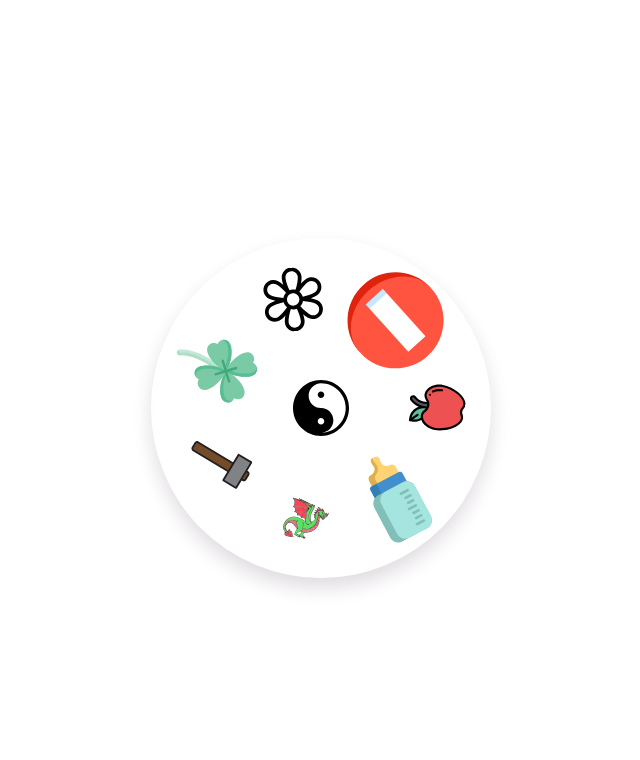
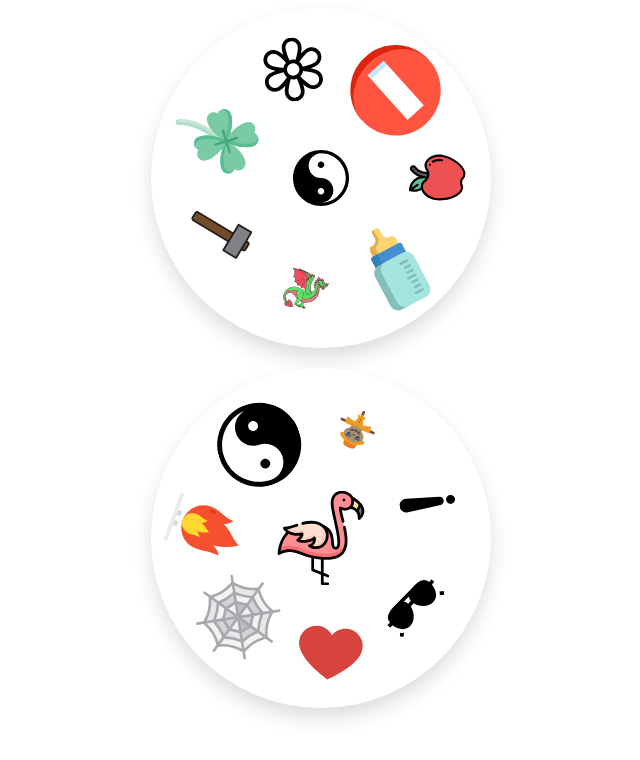
Before and after one commit to drozddamian/dobble, a React (Create React App) app: page / in a window 1280 px wide. Shown: the top 760 px of the page, without its empty margins (319-959 px from the left). Built offline with nearby package versions, Linux system fonts and the light colour scheme.

Commit message:
Change cards if chosen symbol match with card in the table center

```diff
--- a/package.json
+++ b/package.json
@@ -10,11 +10,13 @@
     "@types/big.js": "^4.0.5",
     "@types/jest": "^26.0.8",
     "@types/node": "^14.0.27",
+    "@types/ramda": "^0.27.14",
     "@types/react": "^16.9.44",
     "@types/react-dom": "^16.9.8",
     "@types/styled-components": "^5.1.2",
     "big.js": "^5.2.2",
     "file-loader": "^6.0.0",
+    "ramda": "^0.27.1",
     "react": "^16.13.1",
     "react-dom": "^16.13.1",
     "react-router-dom": "^5.2.0",
--- a/src/components/Card/Symbol/index.tsx
+++ b/src/components/Card/Symbol/index.tsx
@@ -1,10 +1,12 @@
 import React from 'react'
 import styled from 'styled-components'
+import CARD_SYMBOLS from '../../../constants/symbols'
+import { SymbolName } from '../../../types'
 
 interface Props {
-  name: string;
-  icon: string;
+  symbolId: SymbolName;
   symbolScale: string;
+  handleSymbolClick?: ((name: SymbolName) => void) | undefined;
 }
 
 interface SymbolProps {
@@ -13,10 +15,11 @@ interface SymbolProps {
 
 
 const Symbol: React.FC<Props> = (props: Props) => {
-  const { name, icon, symbolScale } = props
+  const { symbolId, symbolScale, handleSymbolClick } = props
+  const { name, icon } = CARD_SYMBOLS[symbolId]
 
   return (
-    <Wrapper>
+    <Wrapper onClick={() => handleSymbolClick && handleSymbolClick(symbolId)}>
       <SymbolIcon
         src={icon}
         symbolScale={symbolScale}
@@ -31,6 +34,7 @@ export const Wrapper = styled.div`
   display: flex;
   justify-content: center;
   align-items: center;
+  cursor: pointer;
 `
 
 const SymbolIcon = styled.img`
--- a/src/components/Card/index.tsx
+++ b/src/components/Card/index.tsx
@@ -1,11 +1,12 @@
 import React from 'react'
 import styled from 'styled-components'
 import Symbol, { Wrapper as SymbolWrapper } from './Symbol'
-import { CardSymbolData } from '../../types'
+import { SymbolName } from '../../types'
 import { getSymbolScales } from '../../utils/cards'
 
 interface Props {
   cardSymbols: any;
+  handleSymbolClick?: (name: SymbolName) => void;
 }
 
 interface WrapperProps {
@@ -14,8 +15,8 @@ interface WrapperProps {
 
 
 const Card: React.FC<Props> = (props: Props) => {
-  const { cardSymbols } = props
-  const symbolList: CardSymbolData[] = Object.values(cardSymbols)
+  const { cardSymbols, handleSymbolClick } = props
+  const symbolIds = Object.keys(cardSymbols) as SymbolName[]
 
   const cardRotation = Math.floor(Math.random() * 360)
   const symbolScaleArray = getSymbolScales()
@@ -23,25 +24,28 @@ const Card: React.FC<Props> = (props: Props) => {
   return (
     <Wrapper>
       <CardContainer cardRotation={cardRotation}>
-        {symbolList.map(({ name, icon }, index) => (
-          <Symbol
-            key={`${name}_${index}`}
-            name={name}
-            icon={icon}
-            symbolScale={symbolScaleArray[index]}
-          />
-        ))}
+        {symbolIds.map((symbolId, index) => {
+          return (
+            <Symbol
+              key={`${symbolId}_${index}`}
+              symbolId={symbolId}
+              symbolScale={symbolScaleArray[index]}
+              handleSymbolClick={handleSymbolClick || undefined}
+            />
+          )
+        })}
       </CardContainer>
     </Wrapper>
   )
 }
 
 
-const Wrapper = styled.div`
+export const Wrapper = styled.div`
   width: 340px;
   height: 340px;
   box-shadow: 0 10px 19px 0 rgba(224,220,224,1);
   border-radius: 50%;
+  background: white;
 `
 
 const CardContainer = styled.div`
--- /dev/null
+++ b/src/components/PlayerSeat/index.tsx
@@ -0,0 +1,56 @@
+import React from 'react'
+import styled from 'styled-components'
+import { last } from 'ramda'
+import Card, { Wrapper as CardWrapper } from '../Card'
+import { SymbolName } from '../../types'
+
+interface Props {
+  cards: string[];
+  handleSymbolClick: (name: SymbolName) => void;
+}
+
+
+const PlayerSeat: React.FC<Props> = (props: Props) => {
+  const { cards, handleSymbolClick } = props
+
+  const hasMoreThanOneCardLeft = cards.length > 1
+
+  return (
+    <Wrapper>
+      <CardsContainer>
+        <Card
+          cardSymbols={last(cards)}
+          handleSymbolClick={handleSymbolClick}
+        />
+
+        {hasMoreThanOneCardLeft && (
+          <Card cardSymbols={cards[cards.length - 2]} />
+        )}
+      </CardsContainer>
+    </Wrapper>
+  )
+}
+
+const Wrapper = styled.div`
+  grid-area: firstPlayer;
+  position: relative;
+`
+
+const CardsContainer = styled.div`
+  position: relative;
+  width: 100%;
+  height: 100%;
+  display: flex;
+  justify-content: center;
+  align-items: center;
+
+  ${CardWrapper} {
+    position: absolute;
+
+    :not(:first-of-type) {
+      display: none;
+    }
+  }
+`
+
+export default PlayerSeat
--- a/src/screens/GameTableScreen/index.tsx
+++ b/src/screens/GameTableScreen/index.tsx
@@ -1,32 +1,73 @@
-import React from 'react'
+import React, { useState, useEffect } from 'react'
 import styled from 'styled-components'
+import { last, isEmpty, isNil } from 'ramda'
 import Card from '../../components/Card'
+import PlayerSeat from '../../components/PlayerSeat'
 import { getCards } from '../../utils/cards'
+import { SymbolName } from '../../types'
 
 
 const GameTableScreen = () => {
+  const [centerCard, setCenterCard] = useState(null)
+  const [playerCards, setPlayerCards] = useState<string[]>([])
 
-  const { firstTableCard , cards } = getCards()
+  useEffect(() => {
+    const { firstTableCard , cards } = getCards()
+    setCenterCard(firstTableCard)
+    setPlayerCards(cards)
+  }, [])
+
+  const handleSymbolClick = (cardName: SymbolName) => {
+    if (isEmpty(playerCards) || isNil(centerCard)) {
+      return
+    }
+    // @ts-ignore
+    if (!centerCard.hasOwnProperty(cardName)) {
+      return
+    }
+
+    const currentPlayerCard = last(playerCards)
+    // @ts-ignore
+    setCenterCard(currentPlayerCard)
+
+    const currentCards = [...playerCards]
+    currentCards.pop()
+    setPlayerCards(currentCards)
+  }
+
+
+  if (isEmpty(playerCards))
+    return 'loading'
 
   return (
-      <Wrapper>
-        <TableCenterContainer>
-          <Card cardSymbols={firstTableCard} />
-        </TableCenterContainer>
-      </Wrapper>
+    <Wrapper>
+      <TableCenterContainer>
+        <Card cardSymbols={centerCard} />
+      </TableCenterContainer>
+
+      <PlayerSeat
+        cards={playerCards}
+        handleSymbolClick={handleSymbolClick}
+      />
+    </Wrapper>
   )
 }
 
 
 const Wrapper = styled.div`
+  display: grid;
+  grid-template: repeat(2, 1fr) / repeat(3, 1fr);
+  grid-gap: 20px;
+  grid-template-areas:
+     "fifthPlayer tableCenter sixthPlayer"
+     "seventhPlayer firstPlayer eighthPlayer";
+`
+
+const TableCenterContainer = styled.div`
+  grid-area: tableCenter;
   display: flex;
   justify-content: center;
   align-items: center;
-  height: 100vh;
-`
-
-const TableCenterContainer = styled.div`
-
 `
 
 
--- a/src/utils/cards.ts
+++ b/src/utils/cards.ts
@@ -34,12 +34,12 @@ export const getSymbolScales = () => new Array(8)
   .map((number) => {
     const decimalSizeOfScale = number < 1
       ? Math.floor((Math.random() * 4) + 5)
-      : Math.round(Math.random() * 3)
+      : Math.round(Math.random() * 20)
 
     const scaleDecimal = new Big(decimalSizeOfScale).times(0.1)
 
     if (number < 1) {
       return scaleDecimal.toFixed()
     }
-    return scaleDecimal.add(1).toFixed()
+    return scaleDecimal.times(0.1).add(1).toFixed()
   })
```
